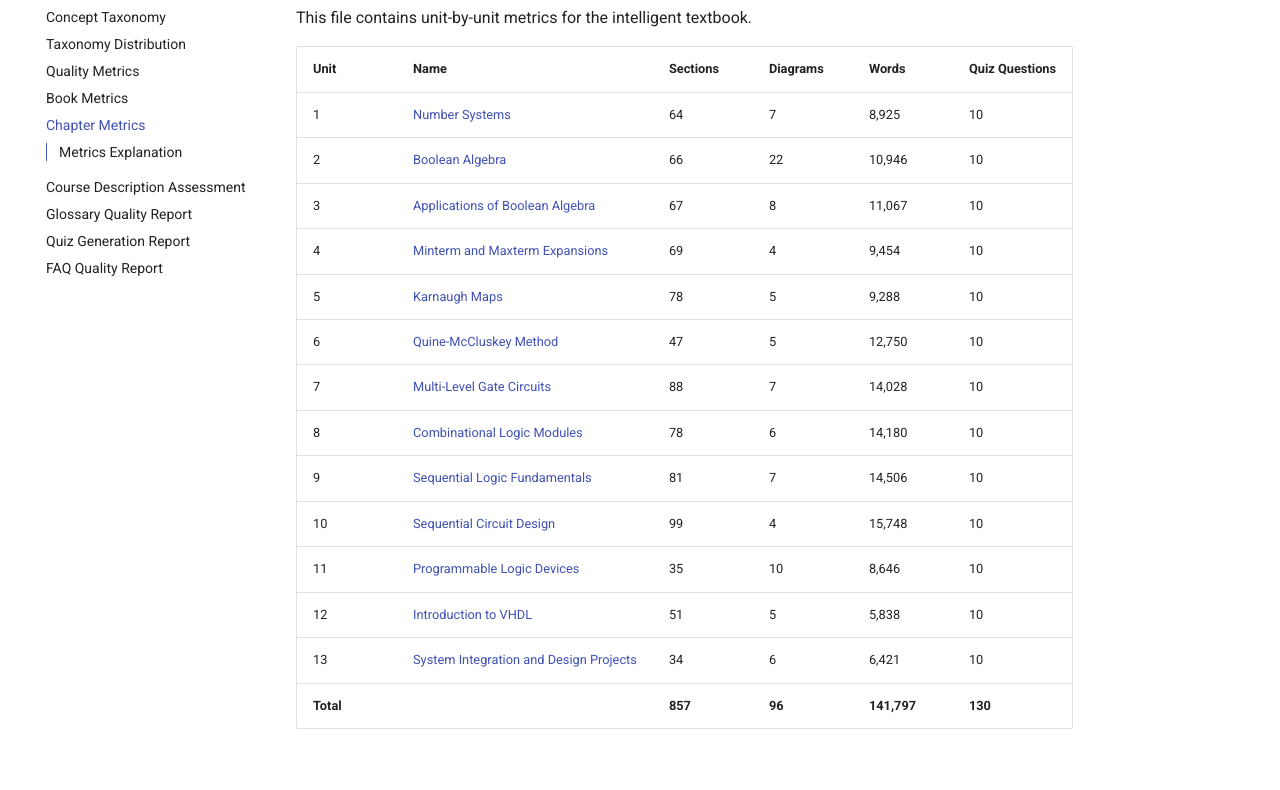
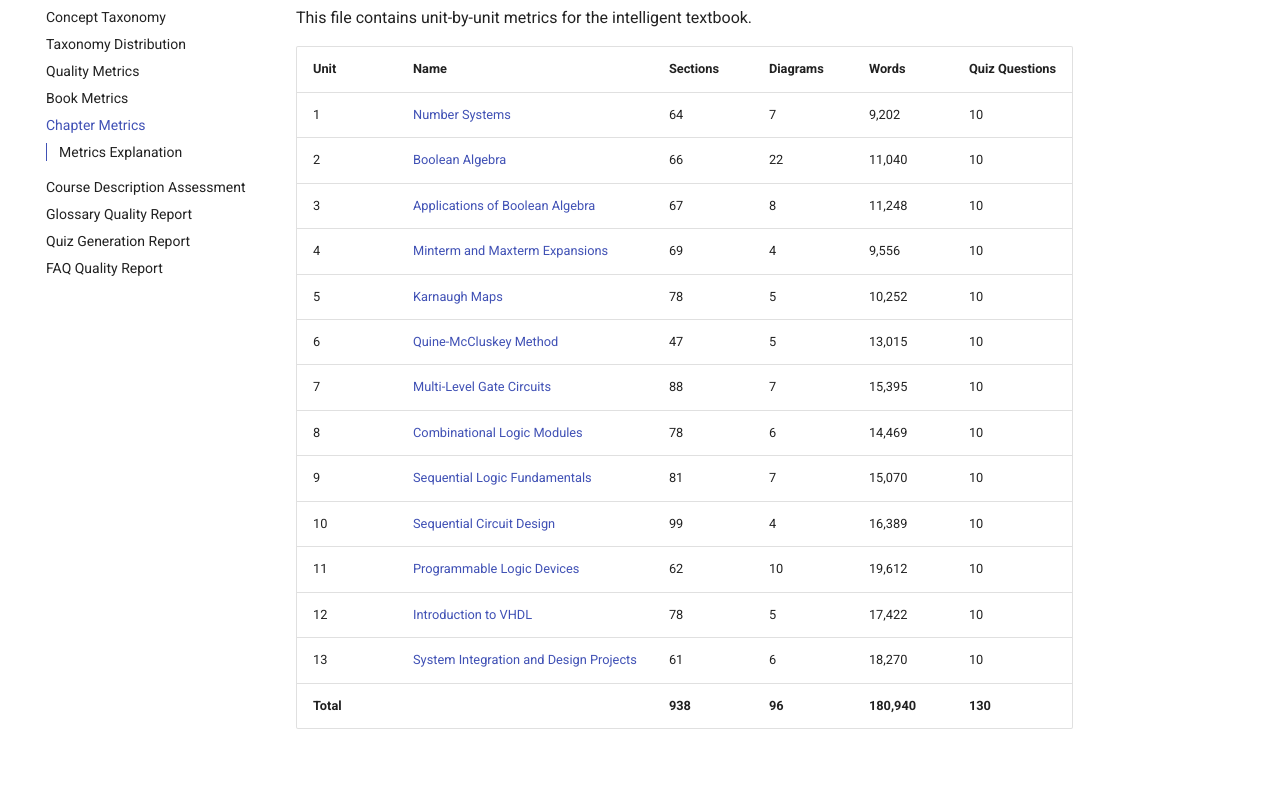
Before and after one commit to Nati-123/intelligent-textbook-ee2301, an MkDocs documentation site: the page built from docs/learning-graph/chapter-metrics.md, in a window 1280 px wide and 1400 px high. Shown: the part 223-1013 px from the top of the window. Built offline with MkDocs 1.6.1 and Material for MkDocs 9.7.7, drawn with Linux system fonts in a browser that asks for light colours.

Commit message:
Update book metrics after adding Units 11-13 problems, challenges, and references
Key changes:
- MicroSims: 79 → 103
- Total Words: 169K → 222K
- Equations: 3,554 → 3,882
- Links: 306 → 379
- Equivalent Pages: 740 → 965
- Units 11-13 word counts significantly increased with new content

Co-Authored-By: Claude Opus 4.6 <noreply@anthropic.com>

```diff
--- a/docs/learning-graph/chapter-metrics.md
+++ b/docs/learning-graph/chapter-metrics.md
@@ -4,20 +4,20 @@ This file contains unit-by-unit metrics for the intelligent textbook.
 
 | Unit | Name | Sections | Diagrams | Words | Quiz Questions |
 |------|------|----------|----------|-------|----------------|
-| 1 | [Number Systems](../unit1-number-systems/index.md) | 64 | 7 | 8,925 | 10 |
-| 2 | [Boolean Algebra](../unit2-boolean-algebra/index.md) | 66 | 22 | 10,946 | 10 |
-| 3 | [Applications of Boolean Algebra](../unit3-applications-boolean-algebra/index.md) | 67 | 8 | 11,067 | 10 |
-| 4 | [Minterm and Maxterm Expansions](../unit4-minterm-maxterm-expansions/index.md) | 69 | 4 | 9,454 | 10 |
-| 5 | [Karnaugh Maps](../unit5-karnaugh-maps/index.md) | 78 | 5 | 9,288 | 10 |
-| 6 | [Quine-McCluskey Method](../unit6-quine-mccluskey/index.md) | 47 | 5 | 12,750 | 10 |
-| 7 | [Multi-Level Gate Circuits](../unit7-multi-level-gates/index.md) | 88 | 7 | 14,028 | 10 |
-| 8 | [Combinational Logic Modules](../unit8-combinational-modules/index.md) | 78 | 6 | 14,180 | 10 |
-| 9 | [Sequential Logic Fundamentals](../unit9-sequential-fundamentals/index.md) | 81 | 7 | 14,506 | 10 |
-| 10 | [Sequential Circuit Design](../unit10-sequential-design/index.md) | 99 | 4 | 15,748 | 10 |
-| 11 | [Programmable Logic Devices](../unit11-programmable-logic/index.md) | 35 | 10 | 8,646 | 10 |
-| 12 | [Introduction to VHDL](../unit12-vhdl/index.md) | 51 | 5 | 5,838 | 10 |
-| 13 | [System Integration and Design Projects](../unit13-system-integration/index.md) | 34 | 6 | 6,421 | 10 |
-| **Total** | | **857** | **96** | **141,797** | **130** |
+| 1 | [Number Systems](../unit1-number-systems/index.md) | 64 | 7 | 9,202 | 10 |
+| 2 | [Boolean Algebra](../unit2-boolean-algebra/index.md) | 66 | 22 | 11,040 | 10 |
+| 3 | [Applications of Boolean Algebra](../unit3-applications-boolean-algebra/index.md) | 67 | 8 | 11,248 | 10 |
+| 4 | [Minterm and Maxterm Expansions](../unit4-minterm-maxterm-expansions/index.md) | 69 | 4 | 9,556 | 10 |
+| 5 | [Karnaugh Maps](../unit5-karnaugh-maps/index.md) | 78 | 5 | 10,252 | 10 |
+| 6 | [Quine-McCluskey Method](../unit6-quine-mccluskey/index.md) | 47 | 5 | 13,015 | 10 |
+| 7 | [Multi-Level Gate Circuits](../unit7-multi-level-gates/index.md) | 88 | 7 | 15,395 | 10 |
+| 8 | [Combinational Logic Modules](../unit8-combinational-modules/index.md) | 78 | 6 | 14,469 | 10 |
+| 9 | [Sequential Logic Fundamentals](../unit9-sequential-fundamentals/index.md) | 81 | 7 | 15,070 | 10 |
+| 10 | [Sequential Circuit Design](../unit10-sequential-design/index.md) | 99 | 4 | 16,389 | 10 |
+| 11 | [Programmable Logic Devices](../unit11-programmable-logic/index.md) | 62 | 10 | 19,612 | 10 |
+| 12 | [Introduction to VHDL](../unit12-vhdl/index.md) | 78 | 5 | 17,422 | 10 |
+| 13 | [System Integration and Design Projects](../unit13-system-integration/index.md) | 61 | 6 | 18,270 | 10 |
+| **Total** | | **938** | **96** | **180,940** | **130** |
 
 ## Metrics Explanation
 
```
Also changed, not shown: docs/learning-graph/book-metrics.md (+5 -5 lines).
